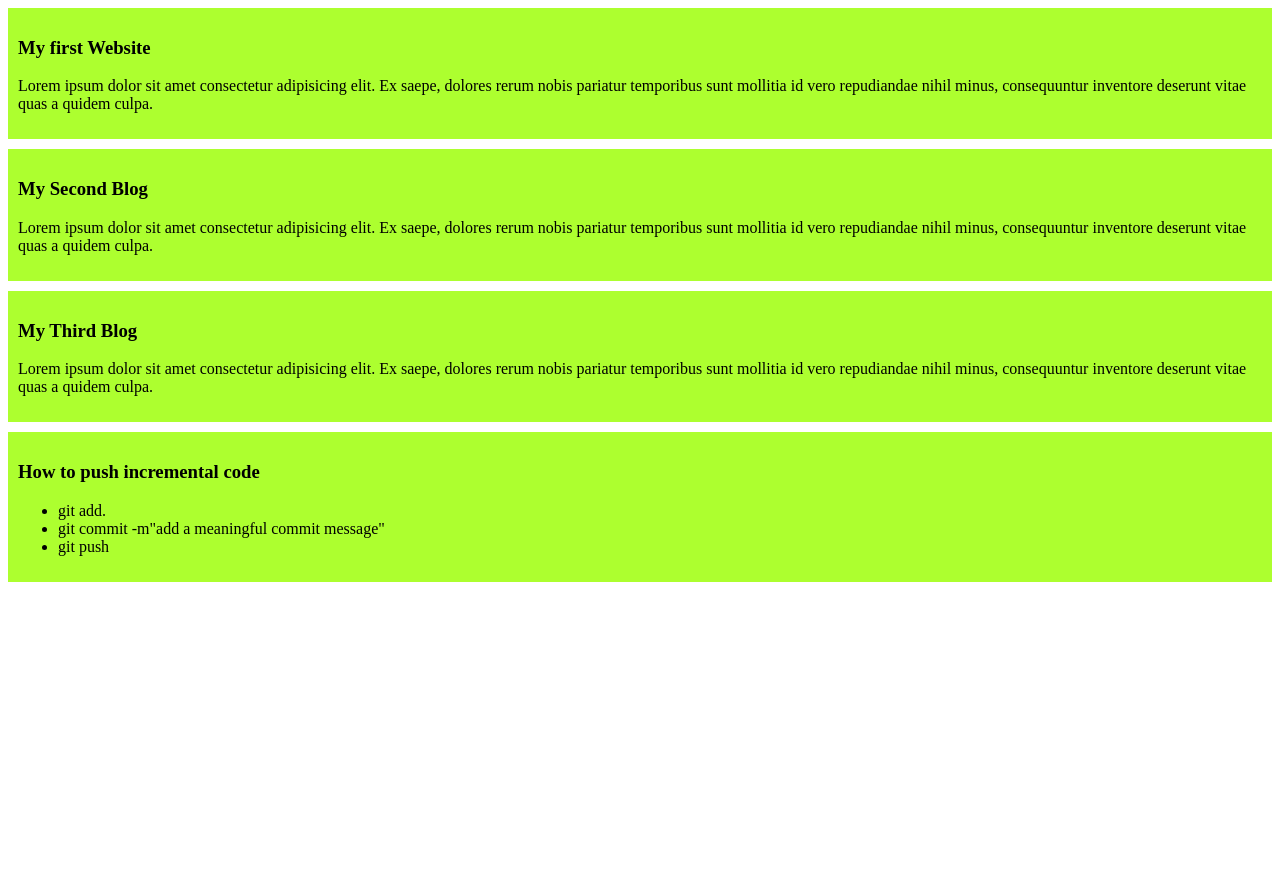
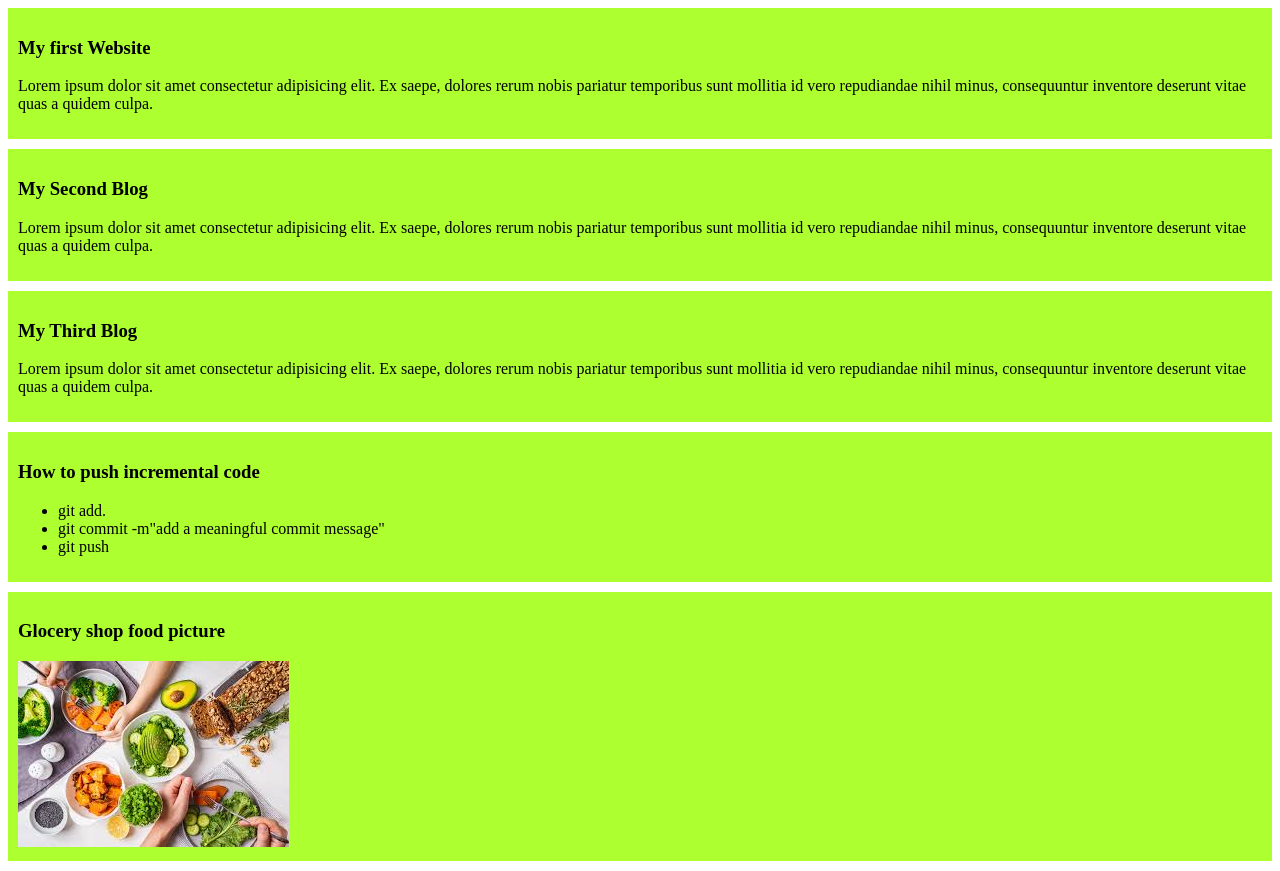
Before and after one commit to shahadatHossen-farok/my-simple-website, a plain HTML site: page index.html in a window 1280 px wide. Before the commit the page ends 800 px from the top, so only its background shows below. Drawn offline with Linux system fonts and the light colour scheme.

Commit message:
added food images

```diff
--- a/index.html
+++ b/index.html
@@ -27,6 +27,10 @@
             <li>git push</li>
         </ul>
     </div>
+    <div>
+        <h3>Glocery shop food picture</picture></h3>
+        <img src="Images/images.jfif" alt="">
+    </div>
 
 </body>
 </html>
```
Also changed, not shown: Images/Voly-groceries.png (added), Images/images (6).jfif (added), Images/images (7).jfif (added), Images/images (8).jfif (added), Images/images.jfif (added), Images/images.png (added).
